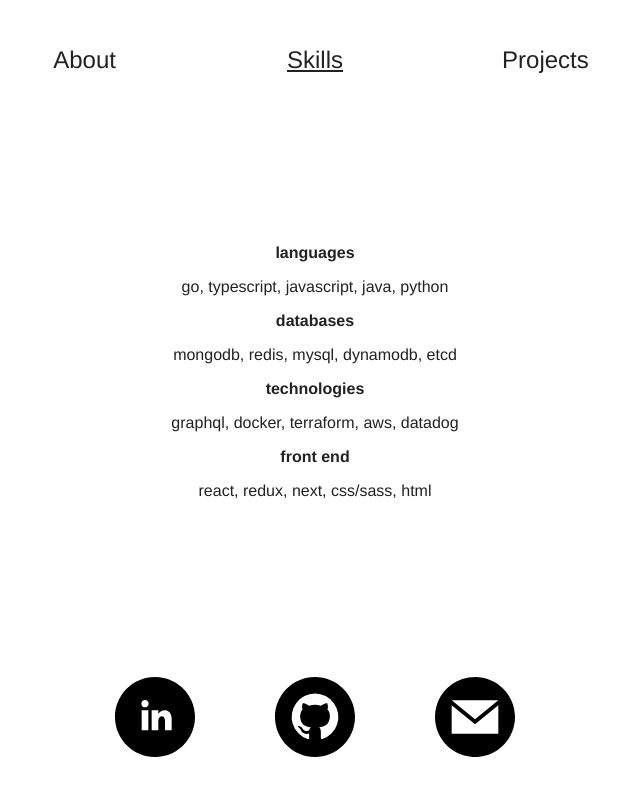
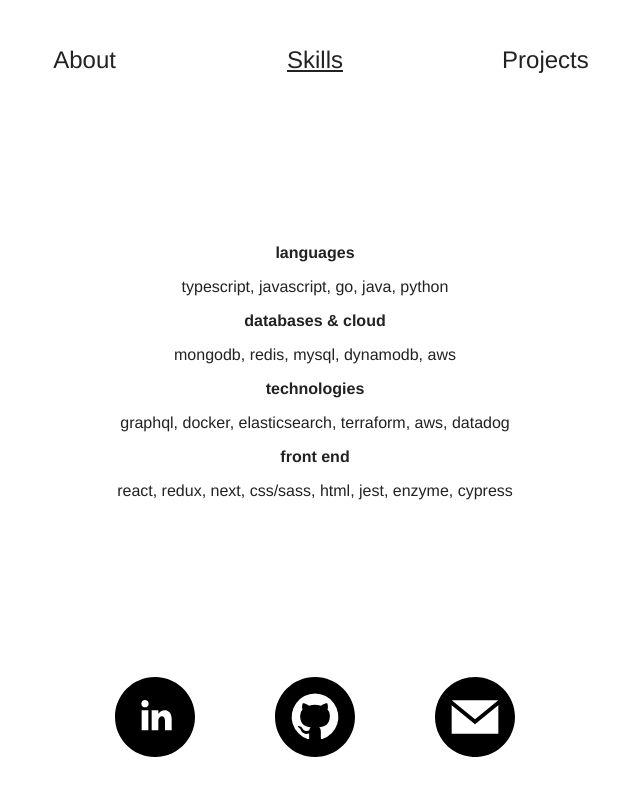
Before and after one commit to nameistao/Personal_Website, a Next.js app: page / in a window 1280 px wide. Both pictures are taken after a click on the element "Skills". Shown: the top 796 px of the page, without its empty margins (325-965 px from the left). Built offline with nearby package versions, Linux system fonts and the light colour scheme.

Commit message:
update projects and skills

```diff
--- a/components/mainPages/Projects.tsx
+++ b/components/mainPages/Projects.tsx
@@ -11,11 +11,11 @@ const Projects = () => {
   return (
     <StyledAbout>
       <a
-        href="https://github.com/nameistao/Algo_Patterns"
+        href="https://www.pomokanban.com/"
         rel="noopener noreferrer"
         target="_blank"
       >
-        <p>algo patterns</p>
+        <p>pomokanban</p>
       </a>
       <a
         href="https://www.restaurantrec.xyz/"
@@ -24,13 +24,7 @@ const Projects = () => {
       >
         <p>restaurant recommender</p>
       </a>
-      <a
-        href="http://www.pomodororo.com/"
-        rel="noopener noreferrer"
-        target="_blank"
-      >
-        <p>pomodororo</p>
-      </a>
+
       <a
         href="https://chesstutor.pythonanywhere.com/"
         rel="noopener noreferrer"
--- a/components/mainPages/Skills.tsx
+++ b/components/mainPages/Skills.tsx
@@ -11,13 +11,13 @@ const Skills = () => {
   return (
     <StyledAbout>
       <strong>languages</strong>
-      <p>go, typescript, javascript, java, python</p>
-      <strong>databases</strong>
-      <p>mongodb, redis, mysql, dynamodb, etcd</p>
+      <p>typescript, javascript, go, java, python</p>
+      <strong>databases & cloud</strong>
+      <p>mongodb, redis, mysql, dynamodb, aws</p>
       <strong>technologies</strong>
-      <p>graphql, docker, terraform, aws, datadog</p>
+      <p>graphql, docker, elasticsearch, terraform, aws, datadog</p>
       <strong>front end</strong>
-      <p>react, redux, next, css/sass, html</p>
+      <p>react, redux, next, css/sass, html, jest, enzyme, cypress</p>
     </StyledAbout>
   );
 };
```
